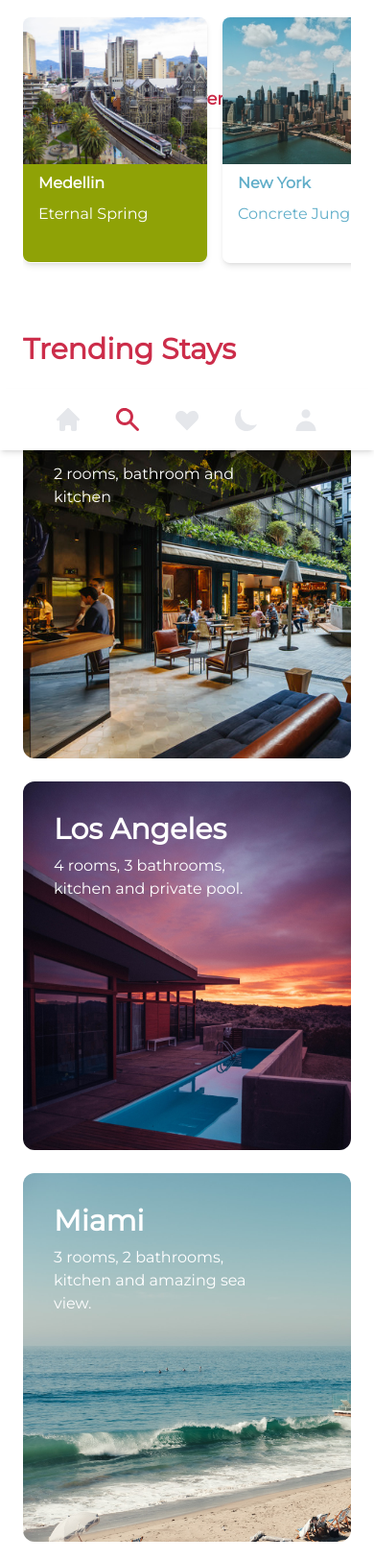
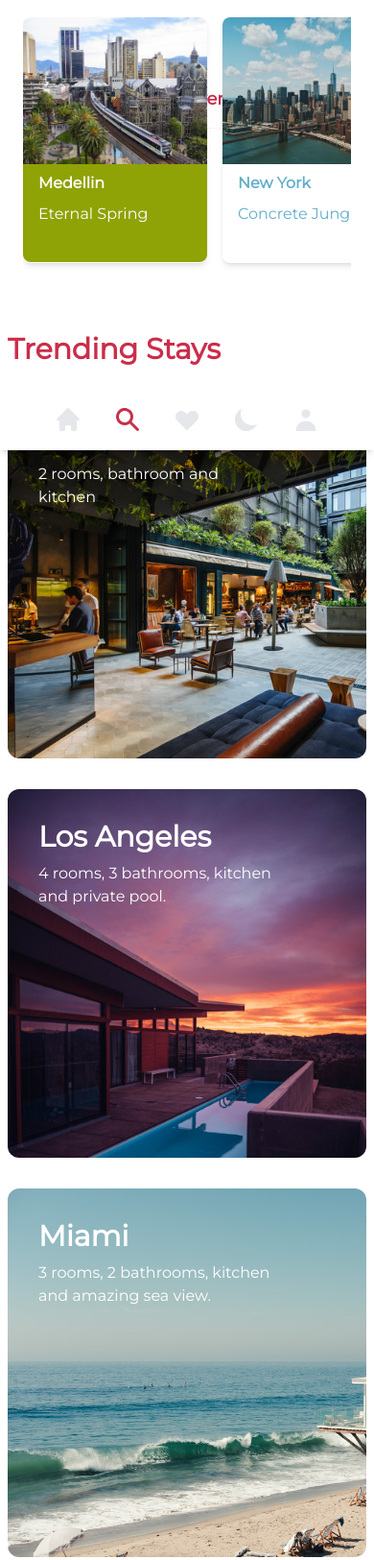
Before and after one commit to nevetsagetro/BedAndBreakfast, a website: page public/index.html in a window 390 px wide. Shown: the part 375-2000 px from the top of the page at 96% size. Drawn offline with Linux system fonts and the light colour scheme.

Commit message:
C24 - Haciendo responsivo nuestro proyecto en la seccion de rentas destacadas

```diff
--- a/public/index.html
+++ b/public/index.html
@@ -45,6 +45,7 @@
           </div>
         </div>
       </div>
+      <!-- Recomendations -->
       <div class="p-6" id="recomendations">
         <p class="text-3xl font-semibold text-primary">Recomendations</p>
         <div
@@ -128,36 +129,41 @@
           </div>
         </div>
       </div>
-      <div class="px-6 h-auto w-full" id="trendingStays">
+      <!-- Trending Stays -->
+      <div class="px-2 h-full w-full lg:px-6" id="trendingStays">
         <p class="text-3xl text-primary font-semibold pb-6 pt-2 mt-6">
           Trending Stays
         </p>
+        <div class="w-full h-full flex flex-col items-center justify-center">
           <div
-          class="w-full h-auto flex flex-col space-y-6 items-center justify-center"
+            class="w-full h-96 bg-Medellin bg-cover rounded-xl mb-8 lg:bg-center"
           >
-          <div class="w-full h-96 bg-Medellin bg-cover rounded-xl">
             <p class="CardTitle">Medellin</p>
-            <p class="text-md pl-8 text-white mr-24">
+            <p class="text-md pl-8 text-white mr-24 lg:text-lg">
               2 rooms, bathroom and kitchen
             </p>
           </div>
-          <div class="w-full h-96 bg-LA bg-cover rounded-xl">
+          <div class="lg:flex lg:h-full lg:w-full lg:space-x-4">
+            <div class="w-full h-96 bg-LA bg-cover rounded-xl mb-8 lg:h-auto">
               <p class="CardTitle">Los Angeles</p>
-            <p class="text-md pl-8 text-white mr-24">
+              <p class="text-md pl-8 text-white mr-24 lg:text-lg">
                 4 rooms, 3 bathrooms, kitchen and private pool.
               </p>
             </div>
-          <div class="w-full h-96 bg-miami bg-cover rounded-xl">
+            <div class="lg:h-full lg:w-full lg:flex lg:flex-col lg:pl-8">
+              <div class="w-full h-96 bg-miami bg-cover rounded-xl mb-8">
                 <p class="CardTitle">Miami</p>
-            <p class="text-md pl-8 text-white mr-24">
+                <p class="text-md pl-8 text-white mr-24 lg:text-lg">
                   3 rooms, 2 bathrooms, kitchen and amazing sea view.
                 </p>
               </div>
-          <div class="w-full h-96 bg-bali bg-cover rounded-xl">
+              <div class="w-full h-96 bg-bali bg-cover rounded-xl mb-8">
                 <p class="CardTitle">Bali</p>
-            <p class="text-md pl-8 text-white mr-24">
+                <p class="text-md pl-8 text-white mr-24 lg:text-lg">
                   2 rooms, 2 bathroom, kitchen and private pool.
                 </p>
+              </div>
+            </div>
           </div>
         </div>
       </div>
```
Also changed, not shown: public/css/tailwind.css. Lines whose indentation alone changed are shown as unchanged.
